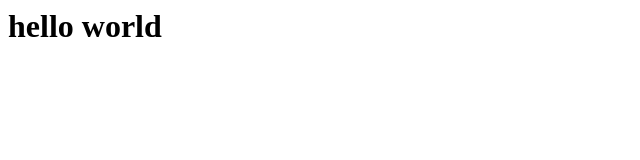
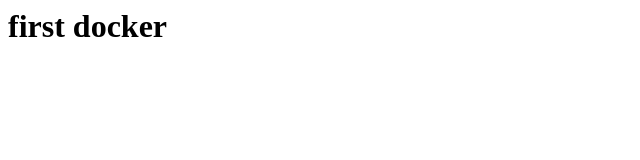
Before and after one commit to yonggi1234/test, a plain HTML site: page index.html in a window 1280 px wide. Shown: the whole page, without its empty margins (0-640 px from the left). Drawn offline with Linux system fonts and the light colour scheme.

Commit message:
chore:first

```diff
--- a/index.html
+++ b/index.html
@@ -1 +1 @@
-<h1> hello world</h1>
+<h1> first docker</h1>
```
